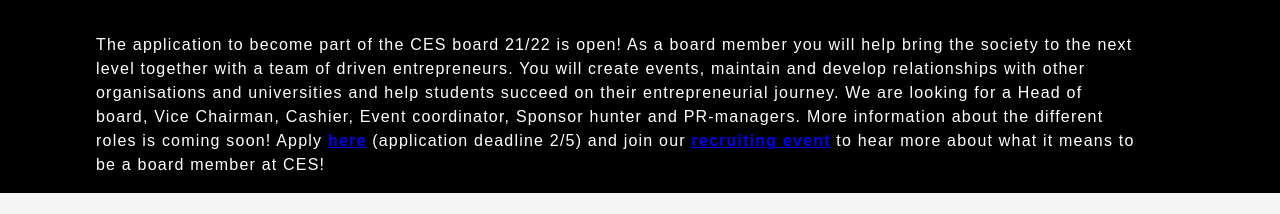
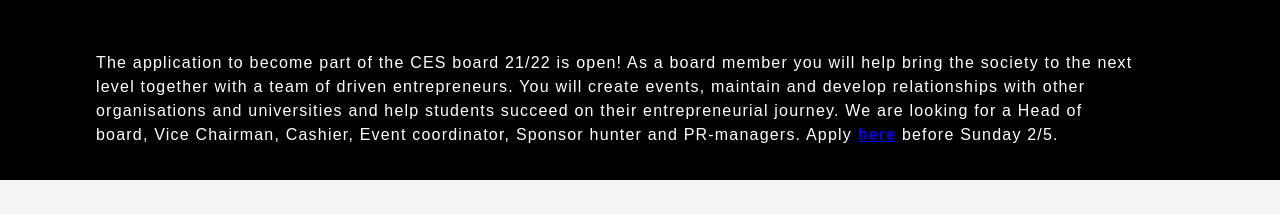
Before and after one commit to ceschalmers/2021, an Angular app: page / in a window 1280 px wide. Shown: the part 1420-1634 px from the top of the page. Built offline with nearby package versions, Linux system fonts and the light colour scheme; what ng-in-viewport would draw is missing.

Commit message:
Edited application text

```diff
--- a/src/app/about/about.component.html
+++ b/src/app/about/about.component.html
@@ -22,7 +22,7 @@
     </h1>
     <div>
       <p inViewport (inViewportAction)="onIntersection($event)">
-        The application to become part of the CES board 21/22 is open! As a board member you will help bring the society to the next level together with a team of driven entrepreneurs. You will create events, maintain and develop relationships with other organisations and universities and help students succeed on their entrepreneurial journey. We are looking for a Head of board, Vice Chairman, Cashier, Event coordinator, Sponsor hunter and PR-managers. More information about the different roles is coming soon! Apply <a class="normal-link" href="https://docs.google.com/forms/d/e/1FAIpQLSf7ovTfK3NmLHiN-HFGfQwXOa9qq3mfR_9SsaUAn4S6bGyToQ/viewform">here</a> (application deadline 2/5) and join our <a class="normal-link" href="https://www.facebook.com/events/454614482511058/">recruiting event</a> to hear more about what it means to be a board member at CES!
+        The application to become part of the CES board 21/22 is open! As a board member you will help bring the society to the next level together with a team of driven entrepreneurs. You will create events, maintain and develop relationships with other organisations and universities and help students succeed on their entrepreneurial journey. We are looking for a Head of board, Vice Chairman, Cashier, Event coordinator, Sponsor hunter and PR-managers. Apply <a class="normal-link" href="https://docs.google.com/forms/d/e/1FAIpQLSf7ovTfK3NmLHiN-HFGfQwXOa9qq3mfR_9SsaUAn4S6bGyToQ/viewform">here</a> before Sunday 2/5.
      </p>
    </div>
   </div>
```
Also changed, not shown: 3 other files (tests, documents, lock files or other folders).
